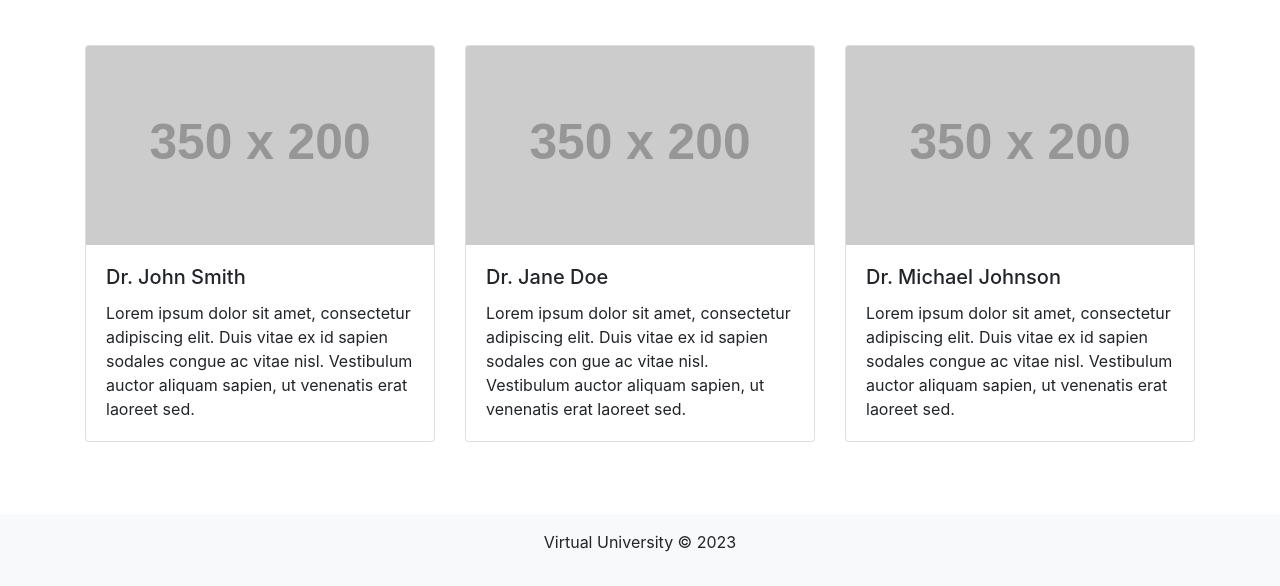
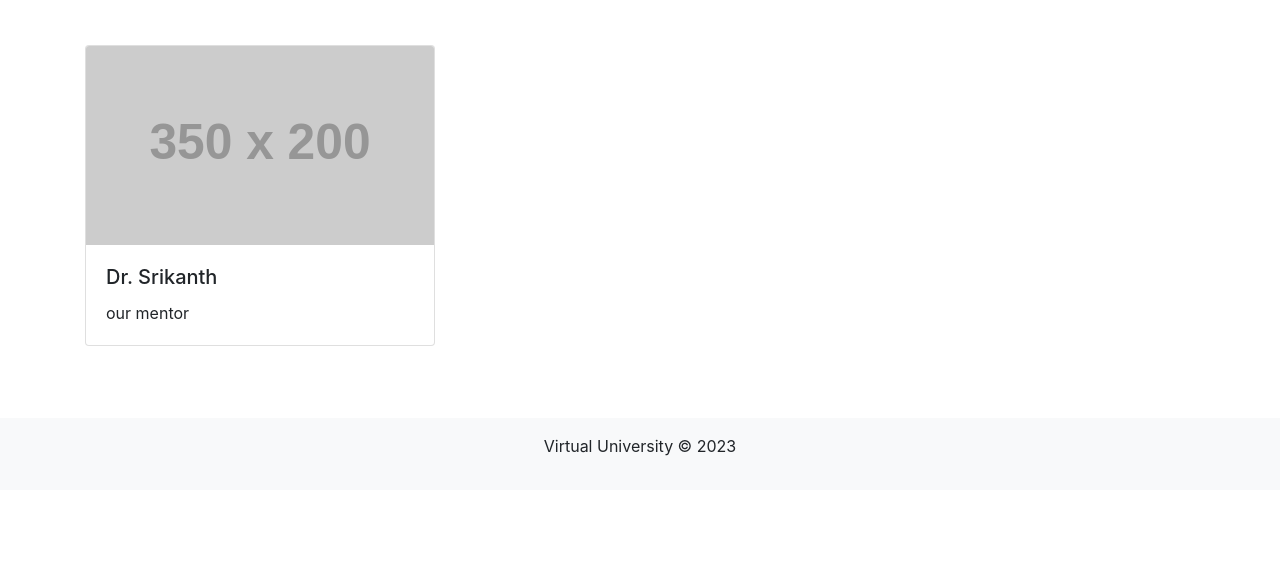
Before and after one commit to joejohn2000/Viruni, a plain HTML site: page faculity-members.html in a window 1280 px wide. Shown: the part 405-991 px from the top of the page. After the commit the page ends 895 px from the top, so only its background shows below. Drawn offline with nearby package versions, Linux system fonts and the light colour scheme; placeholder pictures from the web are drawn by us; a script that the page names is missing.

Commit message:
about us

```diff
--- a/faculity-members.html
+++ b/faculity-members.html
@@ -51,31 +51,14 @@
 				<div class="card">
 				  <img src="https://via.placeholder.com/350x200" class="card-img-top" alt="...">
 				  <div class="card-body">
-				    <h5 class="card-title">Dr. John Smith</h5>
-				    <p class="card-text">Lorem ipsum dolor sit amet, consectetur adipiscing elit. Duis vitae ex id sapien sodales congue ac vitae nisl. Vestibulum auctor aliquam sapien, ut venenatis erat laoreet sed.</p>
+				    <h5 class="card-title">Dr. Srikanth </h5>
+				    <p class="card-text">our mentor</p>
 				  </div>
 				</div>
 			</div>
-			<div class="col-md-4 mb-4">
-				<div class="card">
-				  <img src="https://via.placeholder.com/350x200" class="card-img-top" alt="...">
-				  <div class="card-body">
-				    <h5 class="card-title">Dr. Jane Doe</h5>
-				    <p class="card-text">Lorem ipsum dolor sit amet, consectetur adipiscing elit. Duis vitae ex id sapien sodales con
-                        gue ac vitae nisl. Vestibulum auctor aliquam sapien, ut venenatis erat laoreet sed.</p>
-                    </div>
-                  </div>
+
               </div>
-              <div class="col-md-4 mb-4">
-                  <div class="card">
-                    <img src="https://via.placeholder.com/350x200" class="card-img-top" alt="...">
-                    <div class="card-body">
-                      <h5 class="card-title">Dr. Michael Johnson</h5>
-                      <p class="card-text">Lorem ipsum dolor sit amet, consectetur adipiscing elit. Duis vitae ex id sapien sodales congue ac vitae nisl. Vestibulum auctor aliquam sapien, ut venenatis erat laoreet sed.</p>
-                    </div>
-                  </div>
-              </div>
-          </div>
+
       </section>
 
       <!-- Footer -->
```
Also changed, not shown: about-us.html (+3 -3 lines), assets/joejohn.jpg (added), assets/sirkanth sir.jpg (added).
